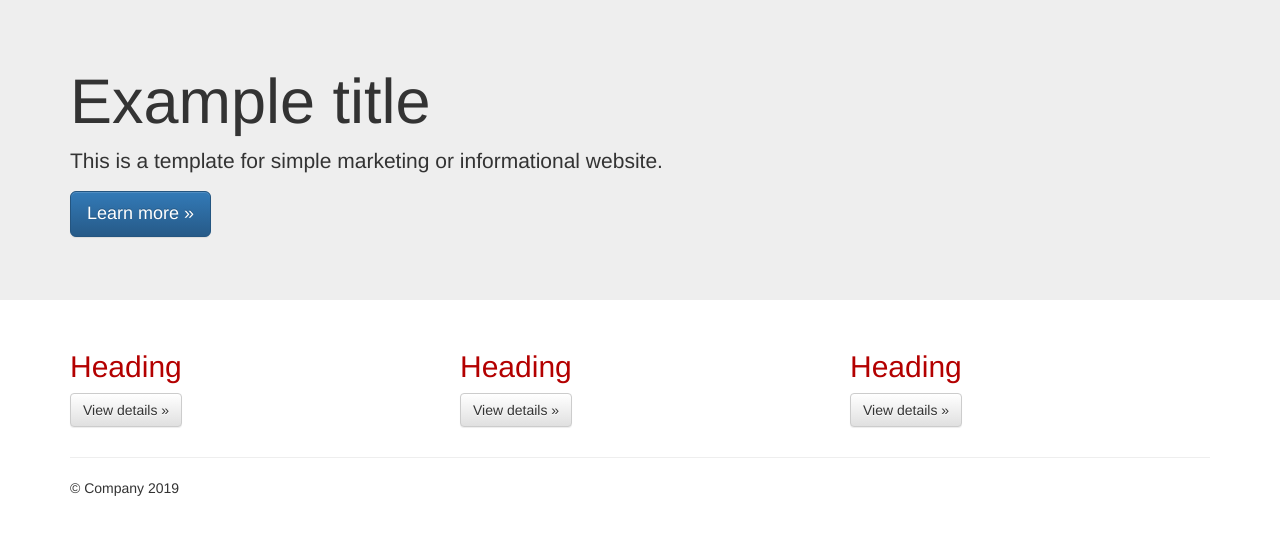
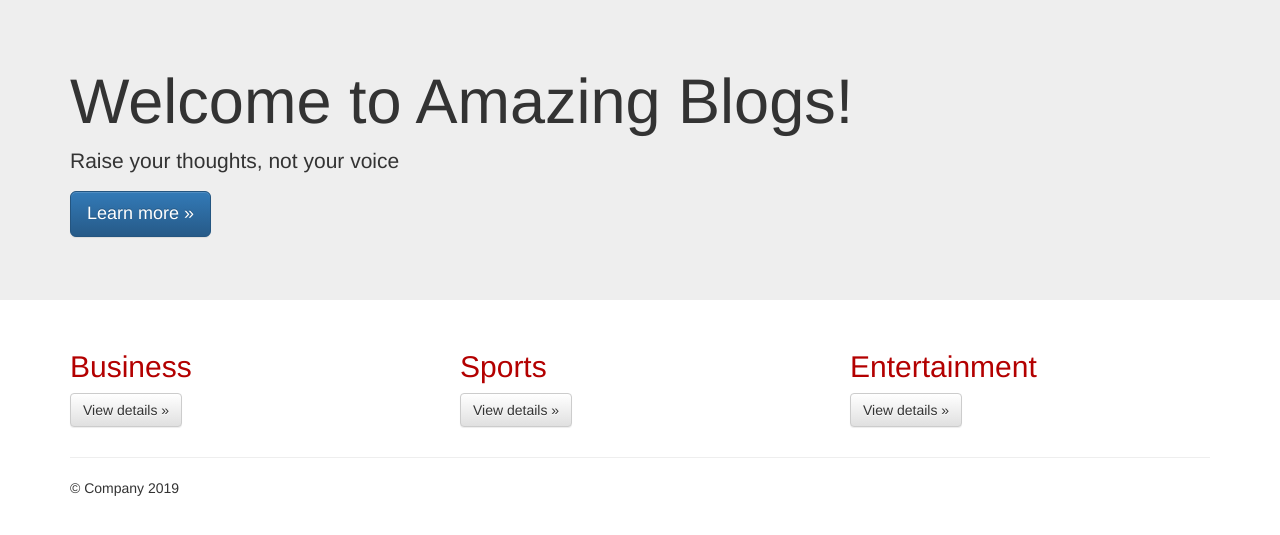
Before and after one commit to MyGuyCai/first_django_project, a Django app: page /blog/ in a window 1280 px wide. Shown: the part 51-586 px from the top of the page. Run offline with Django 4.2, Linux system fonts and the light colour scheme; some libraries are stand-ins or nearby versions.

Commit message:
Fixed the cs and js pointers by adding /static/blog/ to all "src=" in index.html
** website is starting to look like a website **

```diff
--- a/django_project/blog/templates/blog/index.html
+++ b/django_project/blog/templates/blog/index.html
@@ -7,17 +7,17 @@
         <meta name="description" content="">
         <meta name="viewport" content="width=device-width, initial-scale=1">
 
-        <link rel="stylesheet" href="css/bootstrap.min.css">
+        <link rel="stylesheet" href="/static/blog/css/bootstrap.min.css">
         <style>
             body {
                 padding-top: 50px;
                 padding-bottom: 20px;
             }
         </style>
-        <link rel="stylesheet" href="css/bootstrap-theme.min.css">
-        <link rel="stylesheet" href="css/main.css">
+        <link rel="stylesheet" href="/static/blog/css/bootstrap-theme.min.css">
+        <link rel="stylesheet" href="/static/blog/css/main.css">
 
-        <script src="js/vendor/modernizr-2.8.3-respond-1.4.2.min.js"></script>
+        <script src="/static/blog/js/vendor/modernizr-2.8.3-respond-1.4.2.min.js"></script>
     </head>
     <body>
     <nav class="navbar navbar-inverse navbar-fixed-top" role="navigation">
@@ -43,8 +43,8 @@
     <!-- Main jumbotron for a primary marketing message or call to action -->
     <div class="jumbotron">
       <div class="container">
-        <h1>Example title</h1>
-        <p>This is a template for simple marketing or informational website.</p>
+        <h1>Welcome to Amazing Blogs!</h1>
+        <p>Raise your thoughts, not your voice</p>
         <p><a class="btn btn-primary btn-lg" href="#" role="button">Learn more &raquo;</a></p>
       </div>
     </div>
@@ -53,15 +53,15 @@
       <!-- Example row of columns -->
       <div class="row">
         <div class="col-md-4">
-          <h2>Heading</h2>
+          <h2>Business</h2>
           <p><a class="btn btn-default" href="#" role="button">View details &raquo;</a></p>
         </div>
         <div class="col-md-4">
-          <h2>Heading</h2>
+          <h2>Sports</h2>
           <p><a class="btn btn-default" href="#" role="button">View details &raquo;</a></p>
        </div>
         <div class="col-md-4">
-          <h2>Heading</h2>
+          <h2>Entertainment</h2>
           <p><a class="btn btn-default" href="#" role="button">View details &raquo;</a></p>
         </div>
       </div>
@@ -74,8 +74,8 @@
     </div> <!-- /container -->        <script src="//ajax.googleapis.com/ajax/libs/jquery/1.11.2/jquery.min.js"></script>
         <script>window.jQuery || document.write('<script src="js/vendor/jquery-1.11.2.min.js"><\/script>')</script>
 
-        <script src="js/vendor/bootstrap.min.js"></script>
+        <script src="/static/blog/js/vendor/bootstrap.min.js"></script>
 
-        <script src="js/main.js"></script>
+        <script src="/static/blog/js/main.js"></script>
     </body>
 </html>
```
